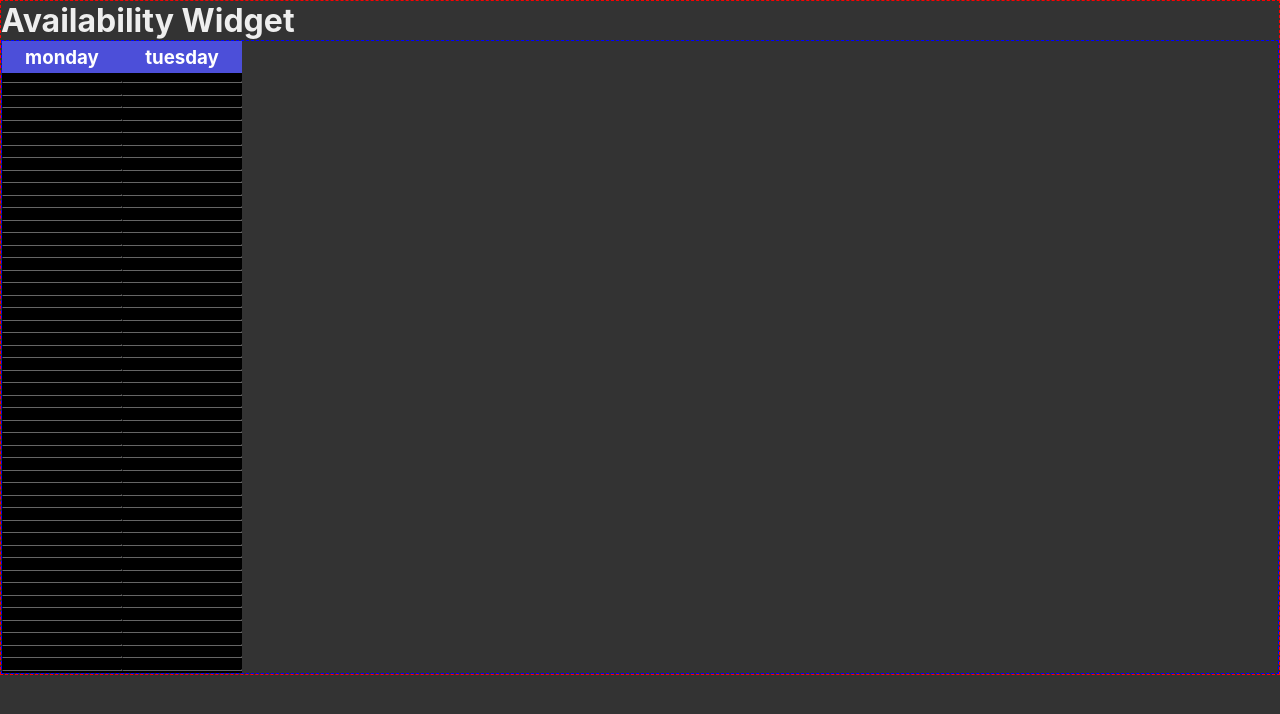
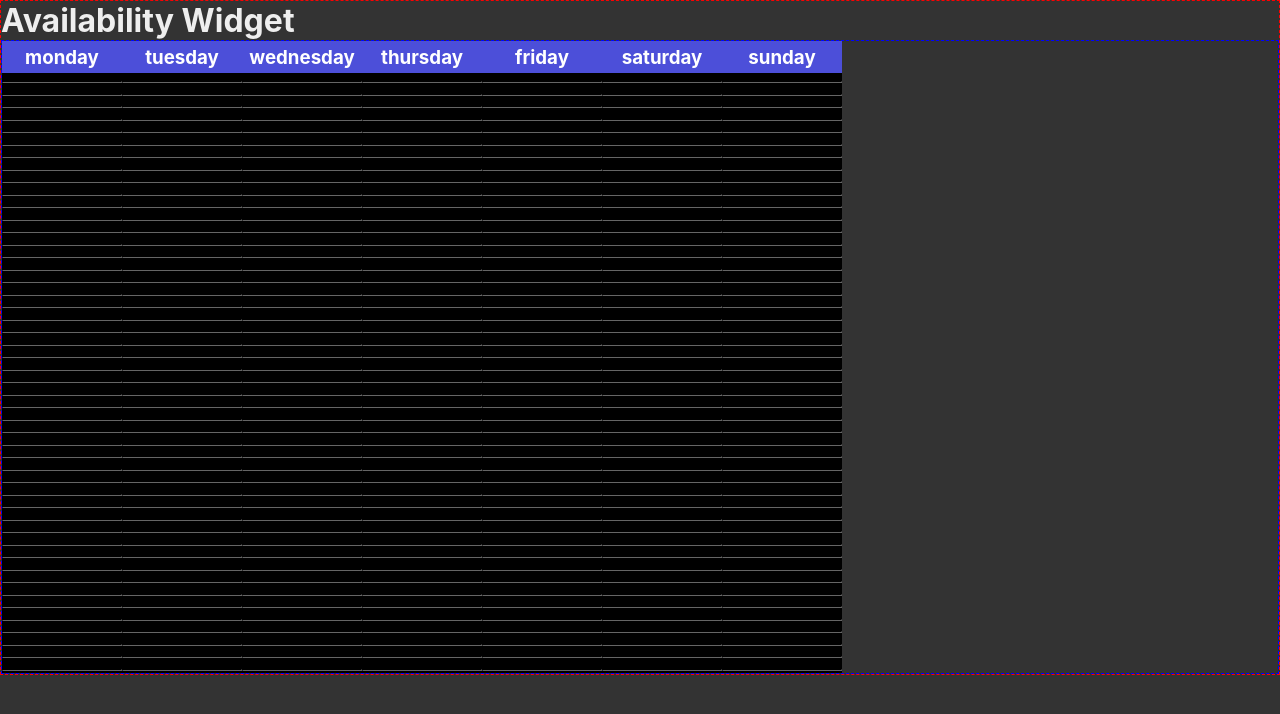
Before and after one commit to mrChernicharo/availability-widget-2, a React (Vite) app: page / in a window 1280 px wide. Shown: the top 714 px of the page. Built offline with nearby package versions, Linux system fonts and the light colour scheme.

Commit message:
bugged version

```diff
--- a/src/components/AvailabilityWidget.tsx
+++ b/src/components/AvailabilityWidget.tsx
@@ -1,6 +1,7 @@
+import { nanoid } from 'nanoid';
 import { PointerEvent, useEffect, useMemo, useRef, useState } from 'react';
 import { useWindowSize } from '../hooks/useWindowSize';
-import { COLUMN_HEIGHT } from '../lib/constants';
+import { COLUMN_HEIGHT, WEEKDAYS } from '../lib/constants';
 import { createTimeslotDraggedEvent, setCSSVariable } from '../lib/helpers';
 import { ITimeslot } from '../lib/types';
 import DayColumn from './DayColumn';
@@ -117,8 +118,8 @@ export default function AvailabilityWidget() {
 		window.addEventListener('pointerup', handlePointerUp);
 
 		return () => {
-			window.removeEventListener(`pointermove`, handlePointerMove);
-			window.removeEventListener(`pointerup`, handlePointerUp);
+			window.removeEventListener(`pointermove`, () => {});
+			window.removeEventListener(`pointerup`, () => {});
 		};
 	}, []);
 
@@ -131,20 +132,16 @@ export default function AvailabilityWidget() {
 			<h1>Availability Widget</h1>
 
 			<div ref={containerRef} className="columns-container">
-				<DayColumn
-					weekday="monday"
-					availableHeight={columnHeight}
-					onDrag={(e, timeslot) => handleDrag(e, timeslot, 'monday')}
-					onResizeTop={handleResizeTop}
-					onResizeBottom={handleResizeBottom}
-				/>
-				<DayColumn
-					weekday="tuesday"
-					availableHeight={columnHeight}
-					onDrag={(e, timeslot) => handleDrag(e, timeslot, 'tuesday')}
-					onResizeTop={handleResizeTop}
-					onResizeBottom={handleResizeBottom}
-				/>
+				{WEEKDAYS.map(day => (
+					<DayColumn
+						key={nanoid()}
+						weekday={day}
+						availableHeight={columnHeight}
+						onDrag={(e, timeslot) => handleDrag(e, timeslot, day)}
+						onResizeTop={handleResizeTop}
+						onResizeBottom={handleResizeBottom}
+					/>
+				))}
 
 				{/* <DayColumn weekday="wednesday" availableHeight={columnHeight} /> */}
 				{/* <DayColumn weekday="thursday" availableHeight={columnHeight} /> */}
--- a/src/components/DayColumn.tsx
+++ b/src/components/DayColumn.tsx
@@ -1,7 +1,8 @@
 import { nanoid } from 'nanoid';
-import { PointerEvent, useCallback, useEffect, useRef, useState } from 'react';
+import { PointerEvent, useEffect, useRef, useState } from 'react';
 import { GRID_LINE_HEIGHTS } from '../lib/constants';
 import {
+	getCSSVariable,
 	getElementRect,
 	handleTimeslotsMerge,
 	timeToYPos,
@@ -33,9 +34,10 @@ export default function DayColumn({
 
 	const columnRef = useRef<HTMLDivElement>(null);
 
-	function handleColumnClick(e: PointerEvent<HTMLDivElement>) {
+	function handleColumnClick(e: any) {
+		console.log(e);
 		const timeClicked = yPosToTime(
-			e.clientY,
+			e.detail.yPos || e.clientY,
 			availableHeight,
 			getElementRect(columnRef).top + 4
 			// getElementRect(columnRef).top
@@ -73,7 +75,8 @@ export default function DayColumn({
 		handleTimeslotsMerge(newTimeSlot, newTimeslots, setTimeslots);
 	}
 
-	const handleSlotsChange = useCallback(
+	const handleSlotsChange =
+		// useCallback(
 		(e: any) => {
 			// why availableHeight == 0 here?
 			// can't I closure it up?
@@ -85,10 +88,10 @@ export default function DayColumn({
 
 			const pointerTime = yPosToTime(
 				yPos,
-				// columnHeight
-				height,
-				// columnHeight - parseInt(getCSSVariable('--heading-height')),
-				top
+				columnHeight,
+				// height,
+				columnHeight - parseInt(getCSSVariable('--heading-height'))
+				// top
 			);
 
 			const newSlot: ITimeslot = {
@@ -97,10 +100,13 @@ export default function DayColumn({
 				end: pointerTime + 30,
 			};
 
-			console.log(id, newSlot.id, timeslots);
-		},
-		[timeslots]
-	);
+			console.log(e, id, newSlot.id, timeslots);
+
+			handleColumnClick(e);
+		};
+	// ,
+	// [timeslots]
+	// )
 
 	useEffect(() => {
 		console.log({ availableHeight });
```
